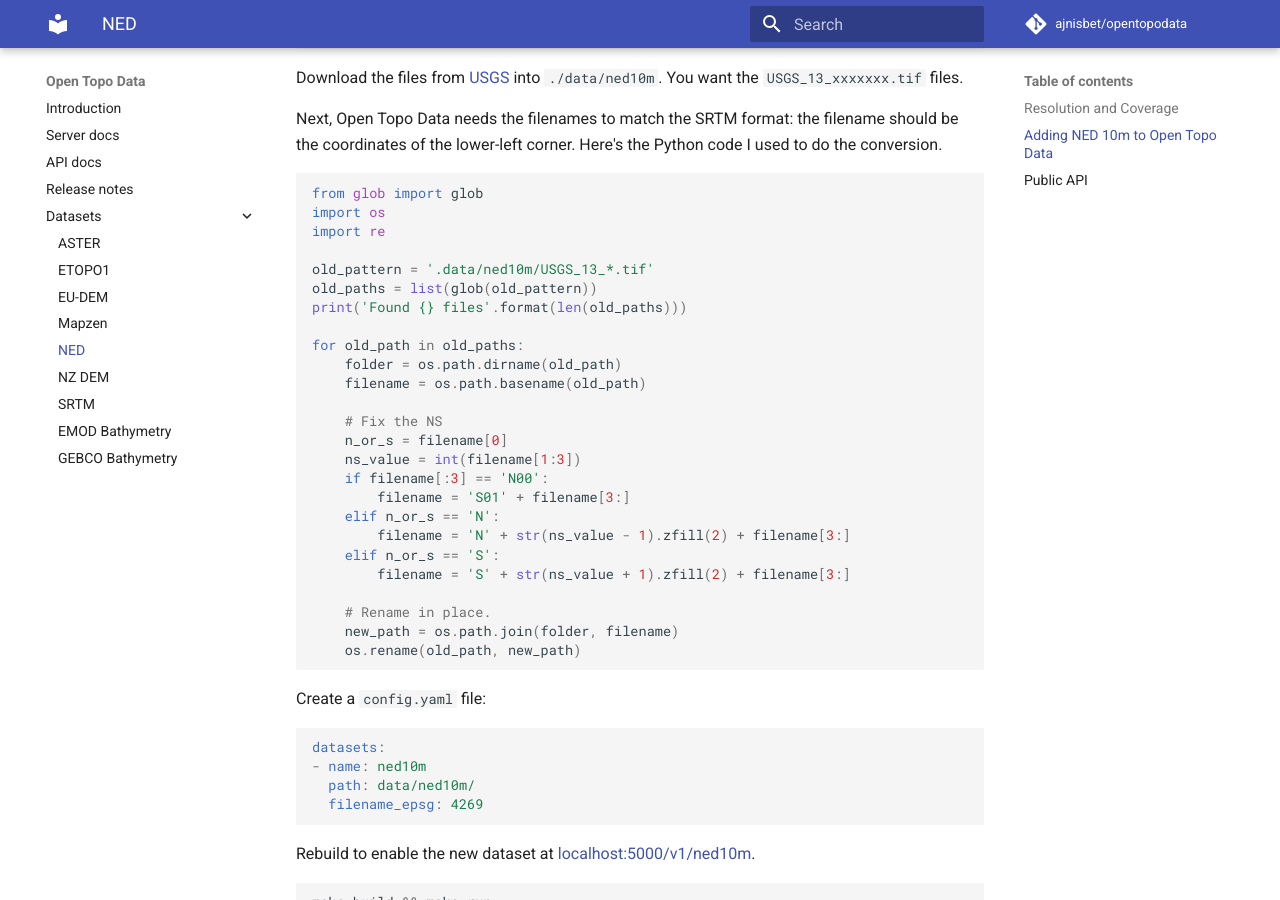
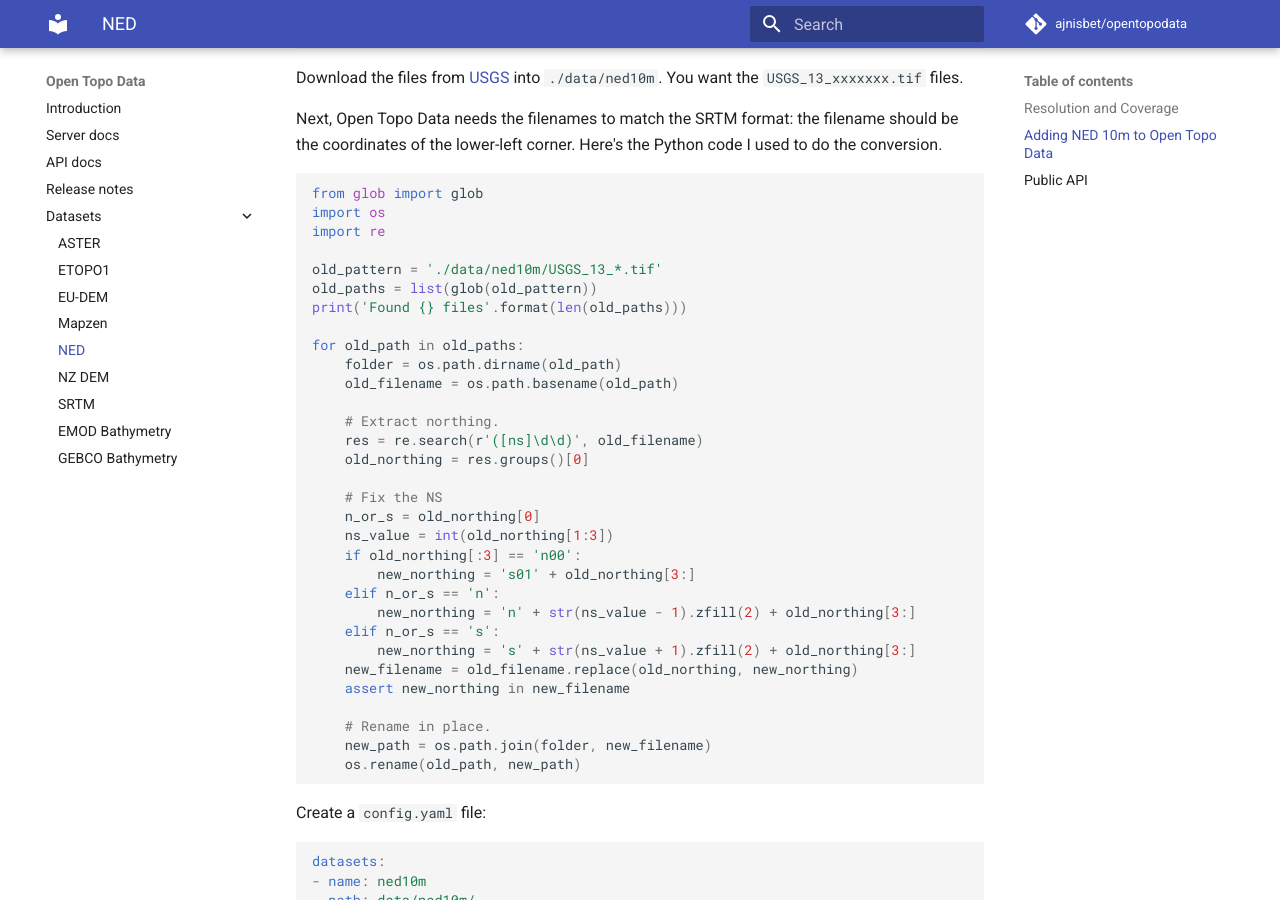
Before and after one commit to ajnisbet/opentopodata, an MkDocs documentation site: the page built from docs/datasets/ned.md, in a window 1280 px wide and 900 px high, scrolled down 1669 px. Built offline with MkDocs 1.6.1 and Material for MkDocs 9.7.7, drawn with Linux system fonts in a browser that asks for light colours; comment, search, counter and statistics services are not loaded.

Commit message:
Fix filename adjustment documentation

````diff
--- a/docs/datasets/ned.md
+++ b/docs/datasets/ned.md
@@ -69,26 +69,32 @@ from glob import glob
 import os
 import re
 
-old_pattern = '.data/ned10m/USGS_13_*.tif'
+old_pattern = './data/ned10m/USGS_13_*.tif'
 old_paths = list(glob(old_pattern))
 print('Found {} files'.format(len(old_paths)))
 
 for old_path in old_paths:
     folder = os.path.dirname(old_path)
-    filename = os.path.basename(old_path)
+    old_filename = os.path.basename(old_path)
+
+    # Extract northing.
+    res = re.search(r'([ns]\d\d)', old_filename)
+    old_northing = res.groups()[0]
 
     # Fix the NS
-    n_or_s = filename[0]
-    ns_value = int(filename[1:3])
-    if filename[:3] == 'N00':
-        filename = 'S01' + filename[3:]
-    elif n_or_s == 'N':
-        filename = 'N' + str(ns_value - 1).zfill(2) + filename[3:]
-    elif n_or_s == 'S':
-        filename = 'S' + str(ns_value + 1).zfill(2) + filename[3:]
+    n_or_s = old_northing[0]
+    ns_value = int(old_northing[1:3])
+    if old_northing[:3] == 'n00':
+        new_northing = 's01' + old_northing[3:]
+    elif n_or_s == 'n':
+        new_northing = 'n' + str(ns_value - 1).zfill(2) + old_northing[3:]
+    elif n_or_s == 's':
+        new_northing = 's' + str(ns_value + 1).zfill(2) + old_northing[3:]
+    new_filename = old_filename.replace(old_northing, new_northing)
+    assert new_northing in new_filename
 
     # Rename in place.
-    new_path = os.path.join(folder, filename)
+    new_path = os.path.join(folder, new_filename)
     os.rename(old_path, new_path)
 ```
 
````
Also changed, not shown: docs/datasets/eudem.md (+1 -1 lines), 1 other file.
